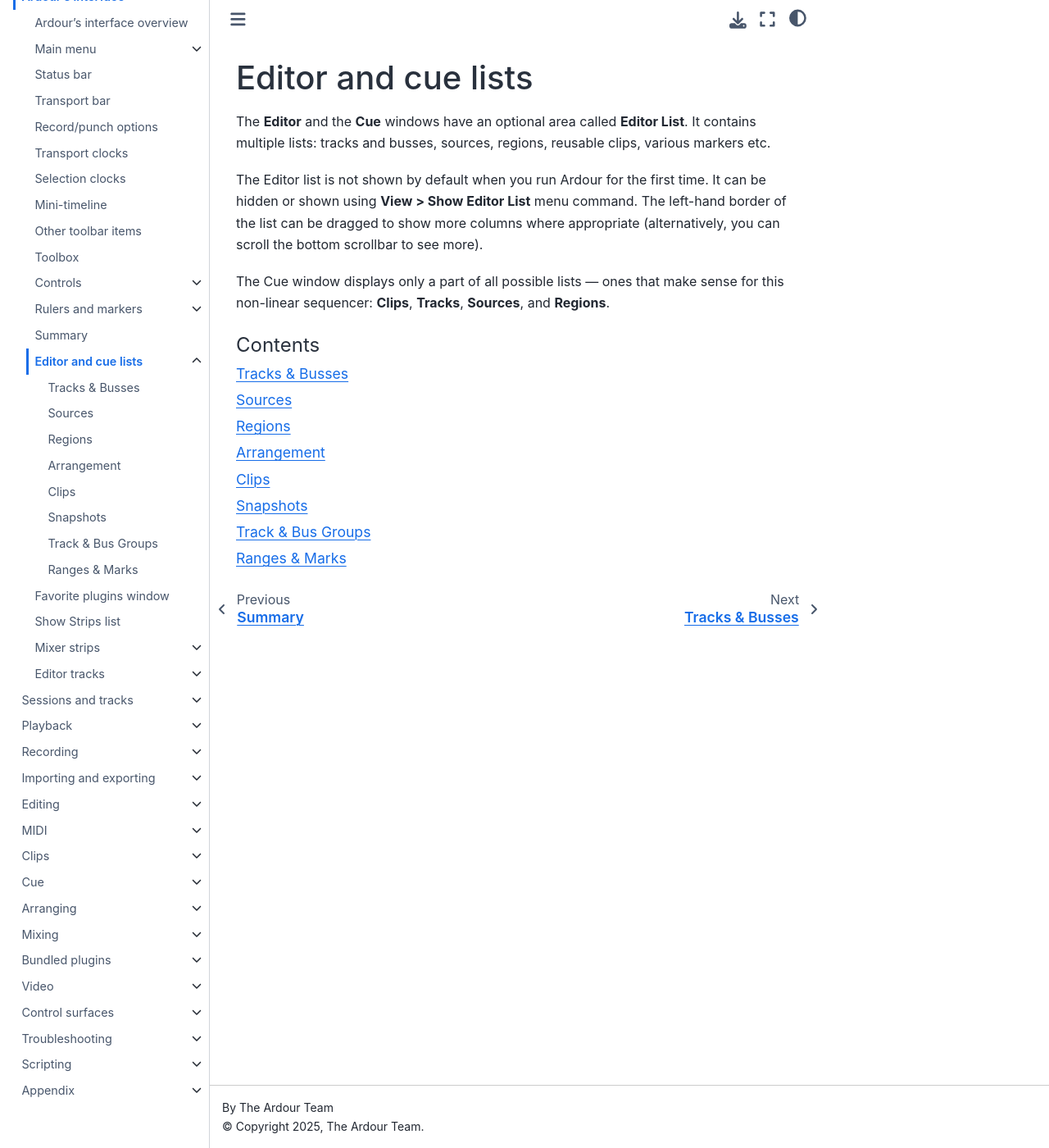
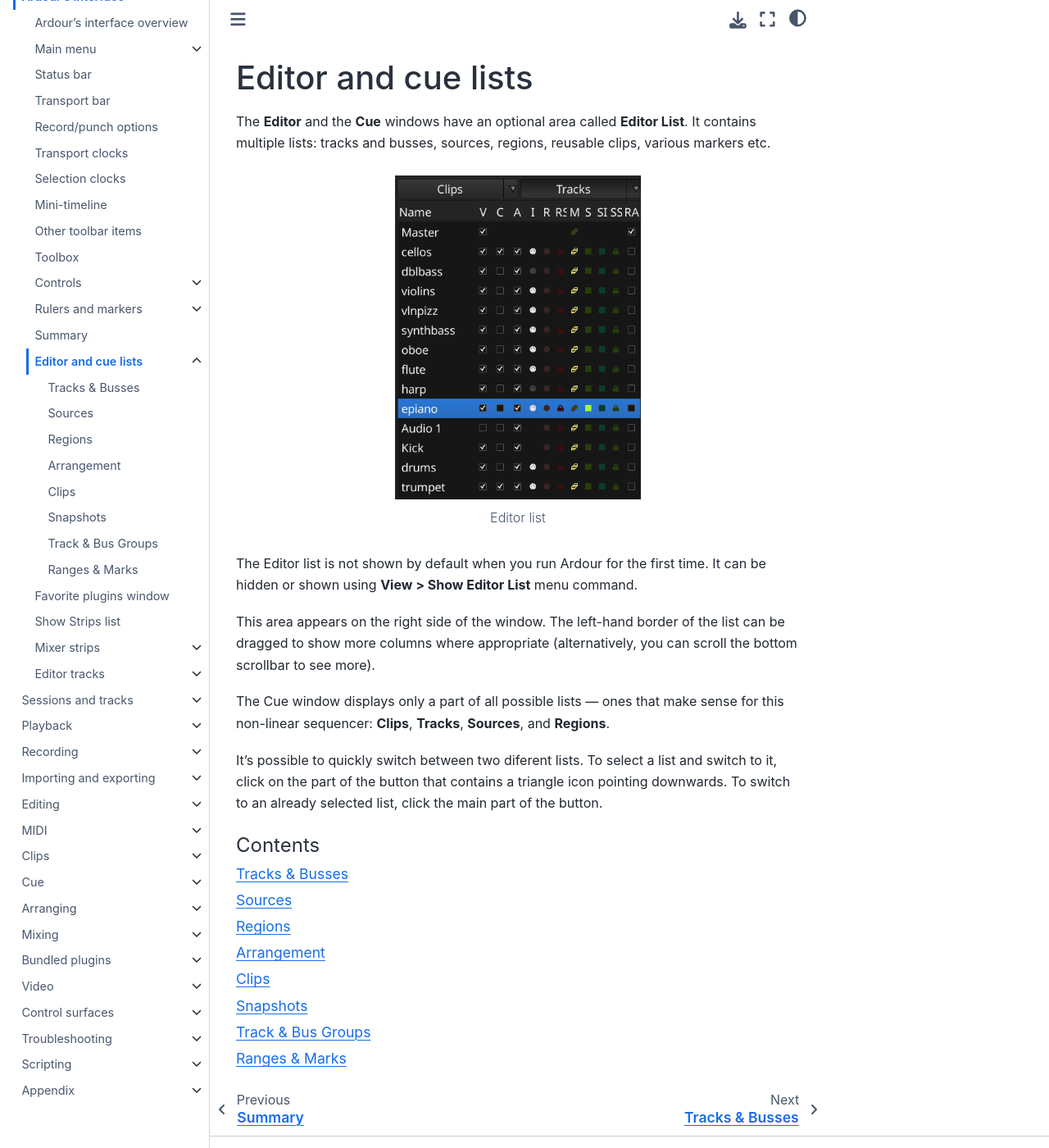
Before and after one commit to prokoudine/ardour-manual-sphinx, a Sphinx documentation site: the page built from source/interface/editor-and-cue-lists/index.rst, in a window 1280 px wide and 1400 px high. Shown: the whole window at 82% size. Built offline with Sphinx 7.4.7 and the Sphinx Book theme 1.1.4, drawn with Linux system fonts in a browser that asks for light colours; pages that are not in the unit, such as notebooks, are missing from menus.

```diff
--- a/source/interface/editor-and-cue-lists/index.rst
+++ b/source/interface/editor-and-cue-lists/index.rst
@@ -5,9 +5,19 @@ Editor and cue lists
 
 The **Editor** and the **Cue** windows have an optional area called **Editor List**. It contains multiple lists: tracks and busses, sources, regions, reusable clips, various markers etc.
 
-The Editor list is not shown by default when you run Ardour for the first time. It can be hidden or shown using **View > Show Editor List** menu command. The left-hand border of the list can be dragged to show more columns where appropriate (alternatively, you can scroll the bottom scrollbar to see more).
+.. figure:: images/editor-list.png
+   :alt: Editor list
+   :width: 300px
+
+   Editor list
+
+The Editor list is not shown by default when you run Ardour for the first time. It can be hidden or shown using **View > Show Editor List** menu command.
+
+This area appears on the right side of the window. The left-hand border of the list can be dragged to show more columns where appropriate (alternatively, you can scroll the bottom scrollbar to see more).
 
 The Cue window displays only a part of all possible lists — ones that make sense for this non-linear sequencer: **Clips**, **Tracks**, **Sources**, and **Regions**.
+
+It's possible to quickly switch between two diferent lists. To select a list and switch to it, click on the part of the button that contains a triangle icon pointing downwards. To switch to an already selected list, click the main part of the button.
 
 .. toctree::
    :maxdepth: 1
```
Also changed, not shown: source/interface/editor-and-cue-lists/images/editor-list.png (added).
